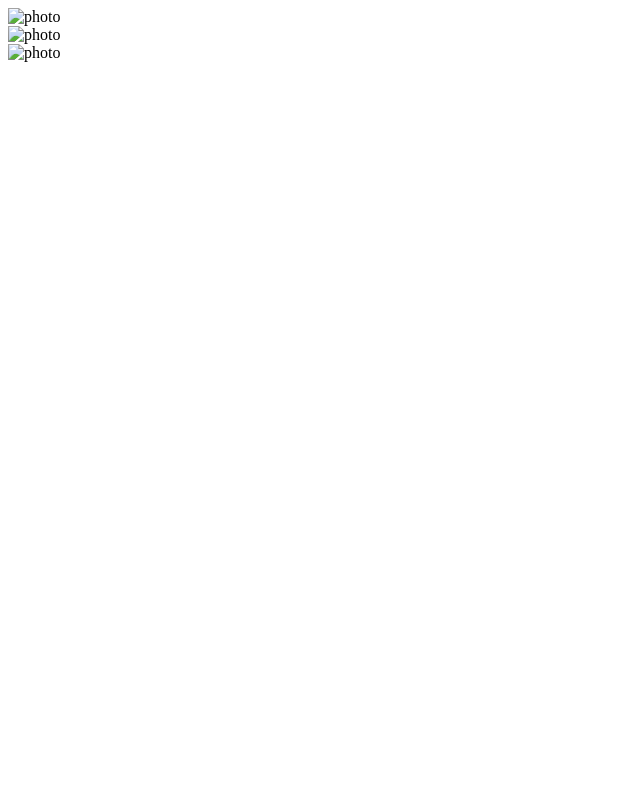
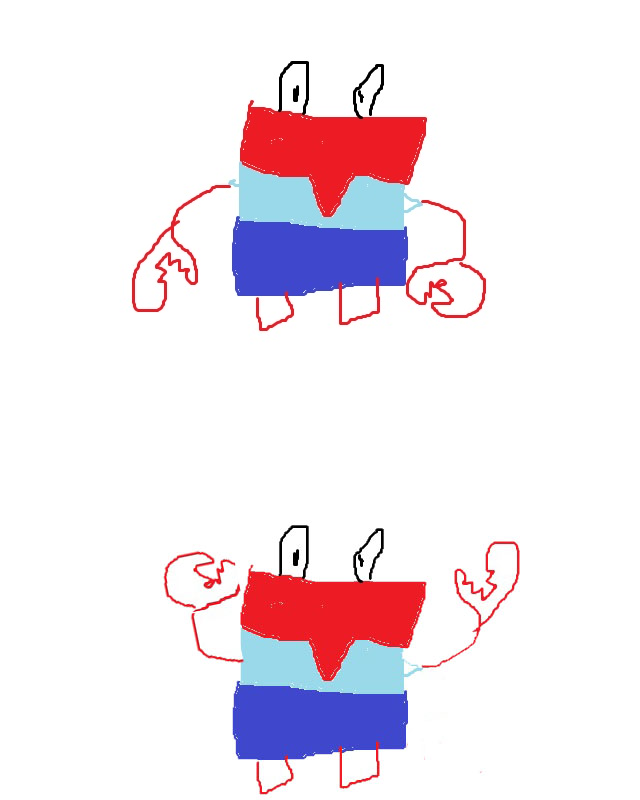
Before and after one commit to AlexBrakas/temp.io, a plain HTML site: page banners.html in a window 1280 px wide. Shown: the top 800 px of the page, without its empty margins (0-640 px from the left). Drawn offline with Linux system fonts and the light colour scheme; the site is published under a folder, as on GitHub Pages, so addresses that start at the root find nothing.

Commit message:
Update banners.html

```diff
--- a/banners.html
+++ b/banners.html
@@ -9,17 +9,17 @@
     <!-- alternate between left and right so the images will fall down the page -->
     <div class="row">
   <div class="column">
-    <img class="image" src="/images/Banners/crabs.jpg" alt="photo">
+    <img class="image" src="images/Banners/crabs.jpg" alt="photo">
   </div>
 
   <div class="column">
-    <img class="image" src="/images/Banners/crabs2.jpg" alt="photo">
+    <img class="image" src="images/Banners/crabs2.jpg" alt="photo">
   </div>
 </div>
 
 <div class="row">
   <div class="column">
-    <img class="image" src="/images/Banners/crabs.jpg" alt="photo">
+    <img class="image" src="images/Banners/crabs.jpg" alt="photo">
   </div>
 
 </div>
```
